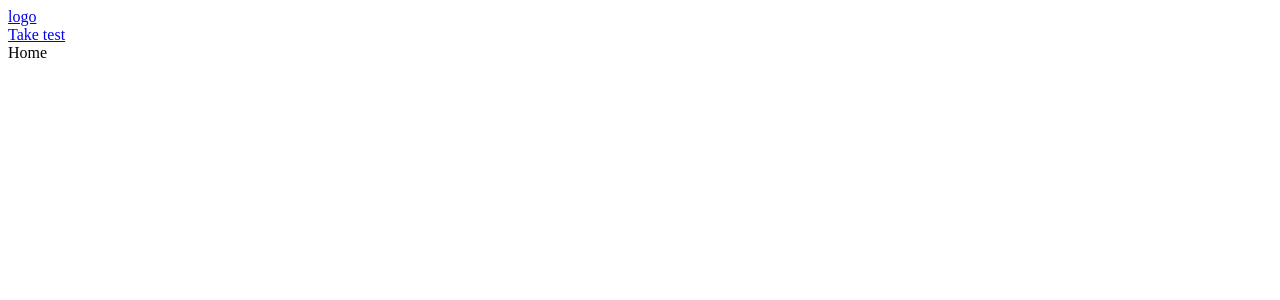
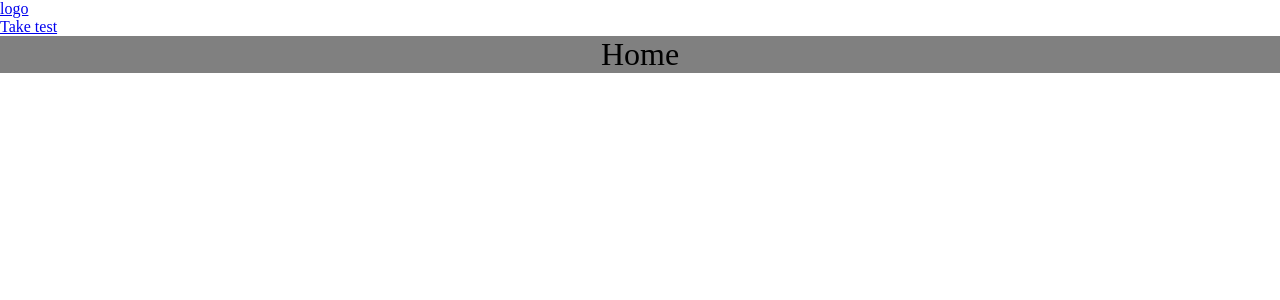
Before and after one commit to mariratamosi/c-personality, a React (Create React App) app: page / in a window 1280 px wide. Shown: the top 300 px of the page. Built offline with nearby package versions, Linux system fonts and the light colour scheme.

Commit message:
style add

```diff
--- a/src/App.tsx
+++ b/src/App.tsx
@@ -1,6 +1,7 @@
 import React from "react"
 import PTRoute from "./routes/ptRoute"
 import Nav from "./components/Nav"
+import "./styles/main.scss"
 
 function App() {
   return (
--- a/src/components/Home.tsx
+++ b/src/components/Home.tsx
@@ -1,3 +1,5 @@
+import "../styles/components/home.scss"
+
 function Home() {
   return <div className="home">Home</div>
 }
--- a/src/components/Test.tsx
+++ b/src/components/Test.tsx
@@ -1,5 +1,7 @@
+import "../styles/components/testPage.scss"
+
 function TestPage() {
-  return <div className="home">Test</div>
+  return <div className="test">Test</div>
 }
 
 export default TestPage
--- a/src/styles/components/home.scss
+++ b/src/styles/components/home.scss
@@ -0,0 +1,7 @@
+.home {
+  display: flex;
+  justify-content: center;
+  align-items: center;
+  font-size: 2rem;
+  background: gray;
+}
--- a/src/styles/components/testPage.scss
+++ b/src/styles/components/testPage.scss
@@ -0,0 +1,6 @@
+.test {
+  display: flex;
+  justify-content: center;
+  align-items: center;
+  font-size: 2rem;
+}
--- /dev/null
+++ b/src/styles/main.scss
@@ -0,0 +1,15 @@
+* {
+  margin: 0;
+  padding: 0;
+  box-sizing: border-box;
+}
+
+html,
+body {
+  height: 100%;
+  width: 100%;
+}
+
+#root {
+  min-height: 100vh;
+}
```
